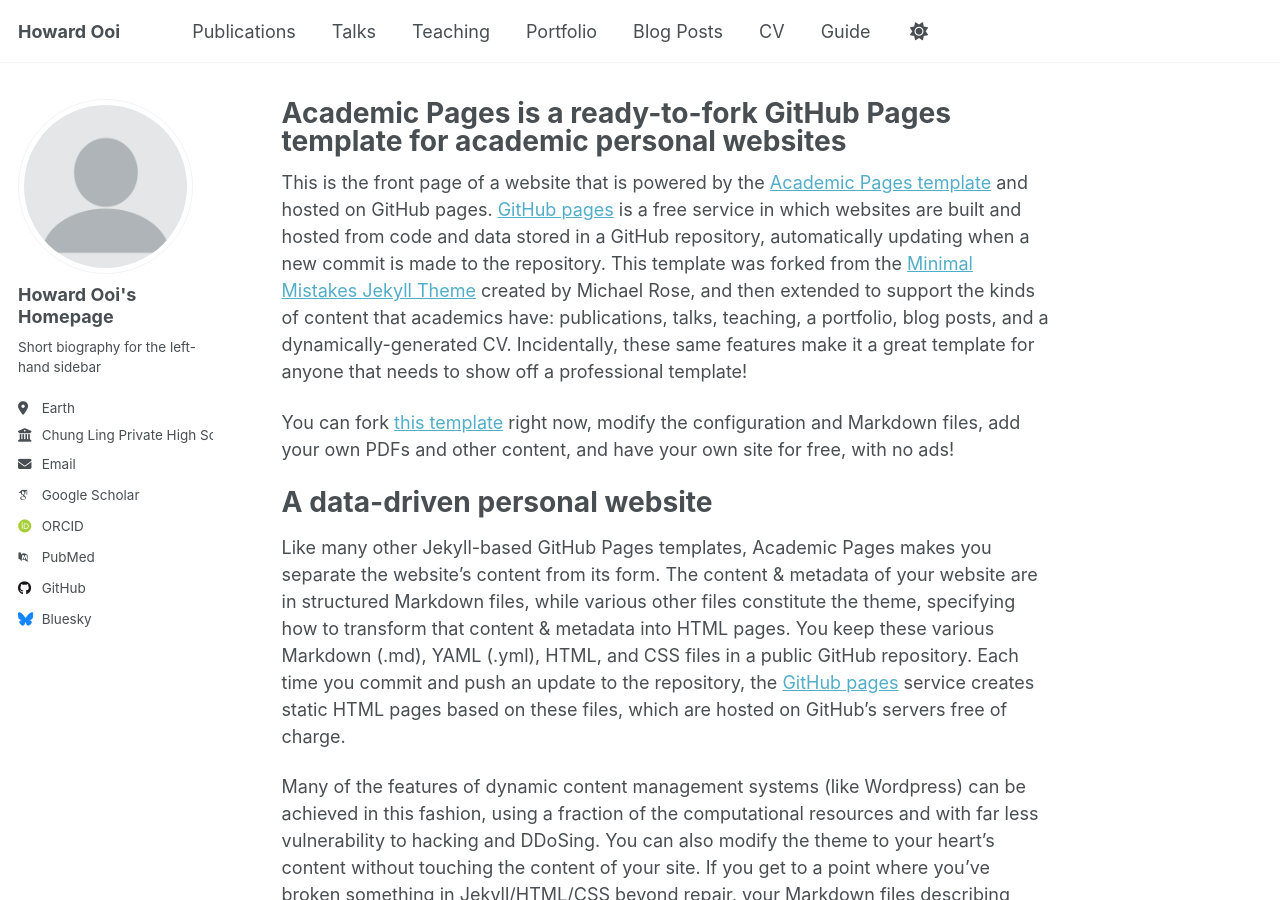
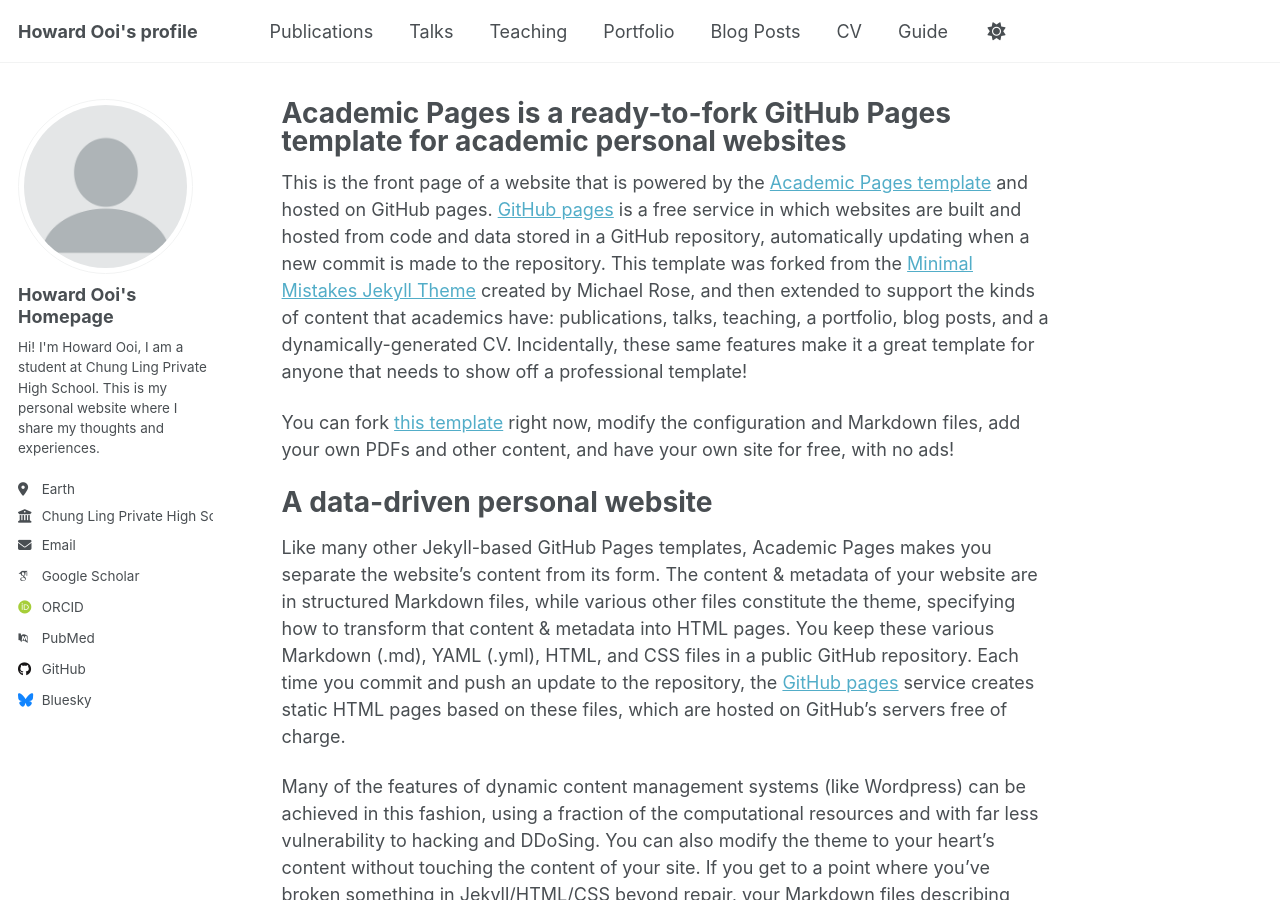
Before and after one commit to Howard-Ooi/Howard-Ooi.github.io, a Jekyll site: the page built from _pages/about.md, in a window 1280 px wide and 900 px high. Built offline with Jekyll 4.4.1, drawn with Linux system fonts in a browser that asks for light colours; some web fonts are replaced; a script that is not in the unit is left out.

Commit message:
update-Biographic information

```diff
--- a/_config.yml
+++ b/_config.yml
@@ -9,7 +9,7 @@
 # Basic Site Settings
 locale                   : "en-US"
 site_theme               : "default" # Currently available options are "default", "air"
-title                    : "Howard Ooi"
+title                    : "Howard Ooi's profile"
 title_separator          : "-"
 name                     : &name "Howard Ooi"
 description              : &description "personal description"
@@ -25,7 +25,7 @@ author:
   avatar           : "profile.png"
   name             : "Howard Ooi's Homepage"
   pronouns         : # example: "He/Him/His"
-  bio              : "Short biography for the left-hand sidebar"
+  bio              : "Hi! I'm Howard Ooi, I am a student at Chung Ling Private High School. This is my personal website where I share my thoughts and experiences."
   location         : "Earth"
   employer         : "Chung Ling Private High School"
   uri              : # URL
```
